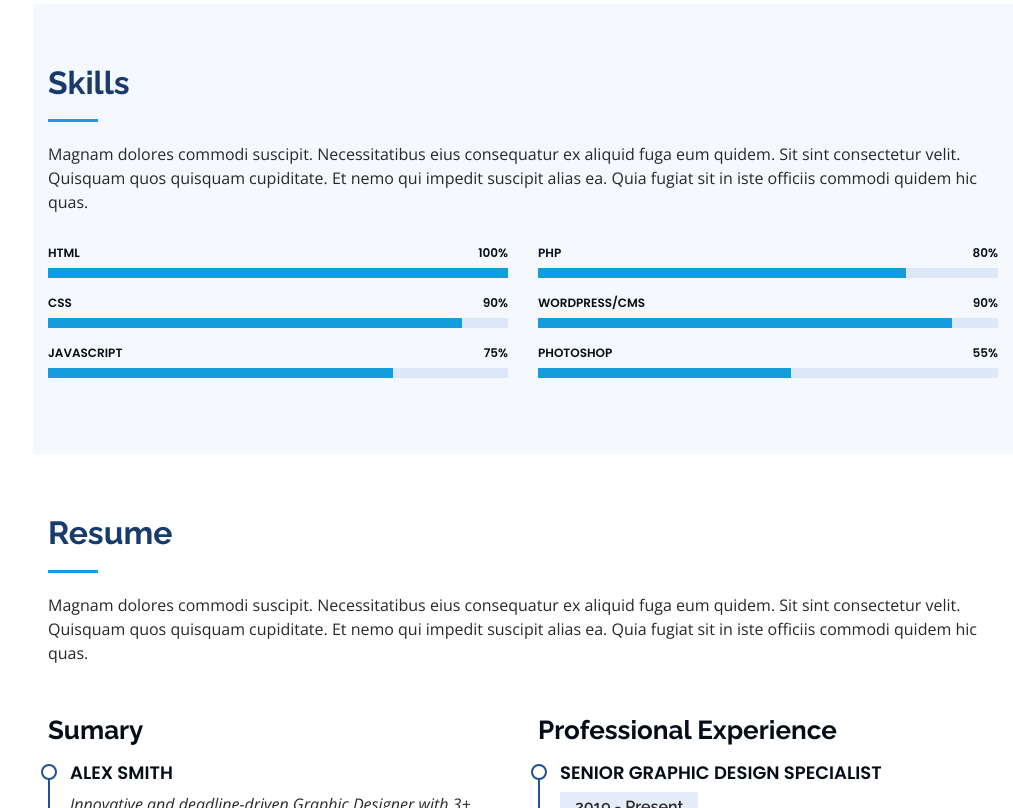
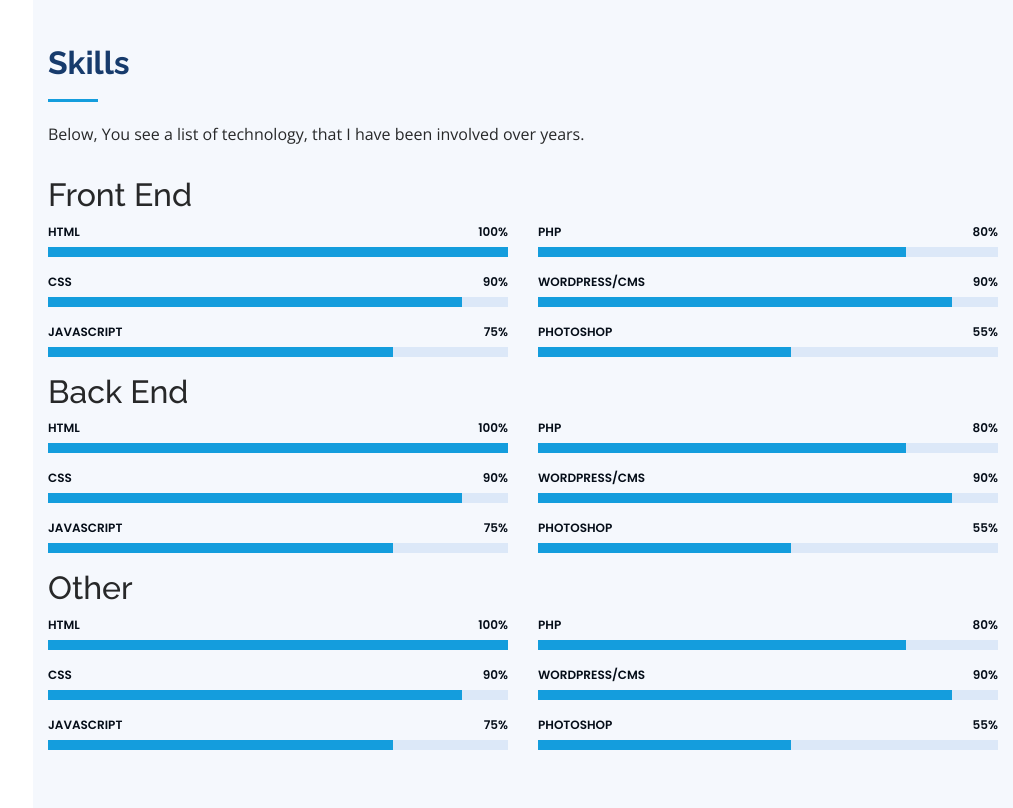
Before and after one commit to dancr13/dbogarin.github.io, a plain HTML site: page index.html in a window 1280 px wide. Shown: the part 1920-2728 px from the top of the page, without its empty margins (267-1280 px from the left). Drawn offline with nearby package versions, Linux system fonts and the light colour scheme.

Commit message:
updates portfolio content.

```diff
--- a/index.html
+++ b/index.html
@@ -5,7 +5,7 @@
   <meta charset="utf-8">
   <meta content="width=device-width, initial-scale=1.0" name="viewport">
 
-  <title>iPortfolio Bootstrap Template - Index</title>
+  <title>Resume Daniel Bogarin</title>
   <meta content="" name="descriptison">
   <meta content="" name="keywords">
 
@@ -85,7 +85,11 @@
 
         <div class="section-title">
           <h2>About</h2>
-          <p>Magnam dolores commodi suscipit. Necessitatibus eius consequatur ex aliquid fuga eum quidem. Sit sint consectetur velit. Quisquam quos quisquam cupiditate. Et nemo qui impedit suscipit alias ea. Quia fugiat sit in iste officiis commodi quidem hic quas.</p>
+          <p>I’m a  person who has been spend time in Tech for a while and I love it!. There is nothing greater than witness how the technologies changes our life for better and how the information is now shared easily than ever.
+
+            When I’m not working, I am usually hit the gym and stay working out frequently, also exploring the green Costa Rica with my  4x4 and doing camping whenever I can.  Photography is algo another hobby that I really enjoy.
+
+            I love learning new things everyday about different topics on  internet or people in general.</p>
         </div>
 
         <div class="row">
@@ -93,7 +97,7 @@
             <img src="assets/img/profile-img.jpg" class="img-fluid" alt="">
           </div>
           <div class="col-lg-8 pt-4 pt-lg-0 content" data-aos="fade-left">
-            <h3>UI/UX Designer &amp; Web Developer.</h3>
+            <h3>Software &amp; Photographer.</h3>
             <p class="font-italic">
               Lorem ipsum dolor sit amet, consectetur adipiscing elit, sed do eiusmod tempor incididunt ut labore et dolore
               magna aliqua.
@@ -101,18 +105,14 @@
             <div class="row">
               <div class="col-lg-6">
                 <ul>
-                  <li><i class="icofont-rounded-right"></i> <strong>Birthday:</strong> 1 May 1995</li>
-                  <li><i class="icofont-rounded-right"></i> <strong>Website:</strong> www.example.com</li>
-                  <li><i class="icofont-rounded-right"></i> <strong>Phone:</strong> +123 456 7890</li>
-                  <li><i class="icofont-rounded-right"></i> <strong>City:</strong> City : New York, USA</li>
+                  <li><i class="icofont-rounded-right"></i> <strong>Phone:</strong> +506 88 98 63 43</li>
+                  <li><i class="icofont-rounded-right"></i> <strong>City:</strong> City : San Jose, Costa Rica</li>
                 </ul>
               </div>
               <div class="col-lg-6">
                 <ul>
-                  <li><i class="icofont-rounded-right"></i> <strong>Age:</strong> 30</li>
-                  <li><i class="icofont-rounded-right"></i> <strong>Degree:</strong> Master</li>
-                  <li><i class="icofont-rounded-right"></i> <strong>PhEmailone:</strong> email@example.com</li>
-                  <li><i class="icofont-rounded-right"></i> <strong>Freelance:</strong> Available</li>
+                  <li><i class="icofont-rounded-right"></i> <strong>Degree:</strong> B.S. in Computer Science.</li>
+                  <li><i class="icofont-rounded-right"></i> <strong>Email:</strong> dbogarin88@gmail.com</li>
                 </ul>
               </div>
             </div>
@@ -180,9 +180,124 @@
 
         <div class="section-title">
           <h2>Skills</h2>
-          <p>Magnam dolores commodi suscipit. Necessitatibus eius consequatur ex aliquid fuga eum quidem. Sit sint consectetur velit. Quisquam quos quisquam cupiditate. Et nemo qui impedit suscipit alias ea. Quia fugiat sit in iste officiis commodi quidem hic quas.</p>
+          <p>Below, You see a list of technology, that I have been involved over years.</p>
         </div>
 
+
+        <h2>Front End</h2>
+
+
+        <div class="row skills-content">
+
+          <div class="col-lg-6" data-aos="fade-up">
+
+            <div class="progress">
+              <span class="skill">HTML <i class="val">100%</i></span>
+              <div class="progress-bar-wrap">
+                <div class="progress-bar" role="progressbar" aria-valuenow="100" aria-valuemin="0" aria-valuemax="100"></div>
+              </div>
+            </div>
+
+            <div class="progress">
+              <span class="skill">CSS <i class="val">90%</i></span>
+              <div class="progress-bar-wrap">
+                <div class="progress-bar" role="progressbar" aria-valuenow="90" aria-valuemin="0" aria-valuemax="100"></div>
+              </div>
+            </div>
+
+            <div class="progress">
+              <span class="skill">JavaScript <i class="val">75%</i></span>
+              <div class="progress-bar-wrap">
+                <div class="progress-bar" role="progressbar" aria-valuenow="75" aria-valuemin="0" aria-valuemax="100"></div>
+              </div>
+            </div>
+
+          </div>
+
+          <div class="col-lg-6" data-aos="fade-up" data-aos-delay="100">
+
+            <div class="progress">
+              <span class="skill">PHP <i class="val">80%</i></span>
+              <div class="progress-bar-wrap">
+                <div class="progress-bar" role="progressbar" aria-valuenow="80" aria-valuemin="0" aria-valuemax="100"></div>
+              </div>
+            </div>
+
+            <div class="progress">
+              <span class="skill">WordPress/CMS <i class="val">90%</i></span>
+              <div class="progress-bar-wrap">
+                <div class="progress-bar" role="progressbar" aria-valuenow="90" aria-valuemin="0" aria-valuemax="100"></div>
+              </div>
+            </div>
+
+            <div class="progress">
+              <span class="skill">Photoshop <i class="val">55%</i></span>
+              <div class="progress-bar-wrap">
+                <div class="progress-bar" role="progressbar" aria-valuenow="55" aria-valuemin="0" aria-valuemax="100"></div>
+              </div>
+            </div>
+
+          </div>
+
+        </div>
+
+
+        <h2>Back End</h2>
+        <div class="row skills-content">
+
+          <div class="col-lg-6" data-aos="fade-up">
+
+            <div class="progress">
+              <span class="skill">HTML <i class="val">100%</i></span>
+              <div class="progress-bar-wrap">
+                <div class="progress-bar" role="progressbar" aria-valuenow="100" aria-valuemin="0" aria-valuemax="100"></div>
+              </div>
+            </div>
+
+            <div class="progress">
+              <span class="skill">CSS <i class="val">90%</i></span>
+              <div class="progress-bar-wrap">
+                <div class="progress-bar" role="progressbar" aria-valuenow="90" aria-valuemin="0" aria-valuemax="100"></div>
+              </div>
+            </div>
+
+            <div class="progress">
+              <span class="skill">JavaScript <i class="val">75%</i></span>
+              <div class="progress-bar-wrap">
+                <div class="progress-bar" role="progressbar" aria-valuenow="75" aria-valuemin="0" aria-valuemax="100"></div>
+              </div>
+            </div>
+
+          </div>
+
+          <div class="col-lg-6" data-aos="fade-up" data-aos-delay="100">
+
+            <div class="progress">
+              <span class="skill">PHP <i class="val">80%</i></span>
+              <div class="progress-bar-wrap">
+                <div class="progress-bar" role="progressbar" aria-valuenow="80" aria-valuemin="0" aria-valuemax="100"></div>
+              </div>
+            </div>
+
+            <div class="progress">
+              <span class="skill">WordPress/CMS <i class="val">90%</i></span>
+              <div class="progress-bar-wrap">
+                <div class="progress-bar" role="progressbar" aria-valuenow="90" aria-valuemin="0" aria-valuemax="100"></div>
+              </div>
+            </div>
+
+            <div class="progress">
+              <span class="skill">Photoshop <i class="val">55%</i></span>
+              <div class="progress-bar-wrap">
+                <div class="progress-bar" role="progressbar" aria-valuenow="55" aria-valuemin="0" aria-valuemax="100"></div>
+              </div>
+            </div>
+
+          </div>
+
+        </div>
+
+        <h2>Other</h2>
         <div class="row skills-content">
 
           <div class="col-lg-6" data-aos="fade-up">
```
